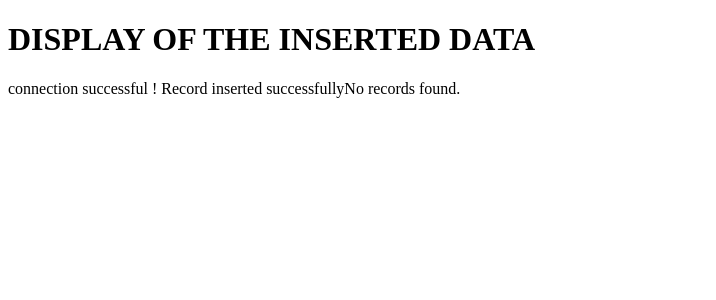
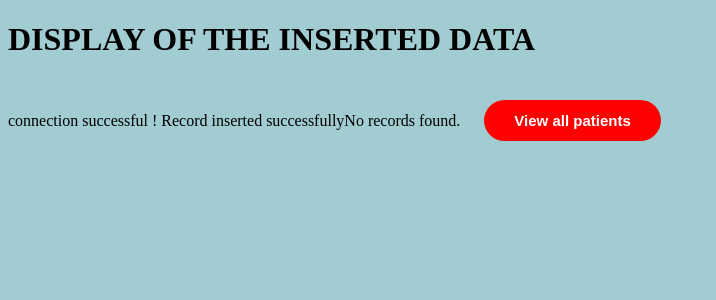
Before and after one commit to NgenoMark/Drug-Dispensing-Tool, a PHP site: page /displaysummary.php in a window 1280 px wide. Shown: the top 300 px of the page, without its empty margins (0-716 px from the left). Run offline with PHP 8.4, Linux system fonts and the light colour scheme; tables that the repository leaves empty or names only in its code hold one stand-in row (values such as "Sample post").

Commit message:
updated summary page

```diff
--- a/MePage/displaysummary.php
+++ b/MePage/displaysummary.php
@@ -1,15 +1,42 @@
 <!DOCTYPE html>
 <!-- This code fetches the details of the patient after the doctor has submitted and displays them in a table -->
 <html>
-  <style>
-    table, th, td {
-      border: 1px solid black;
-    }
-    th, td {
-      background-color: #96D4D6;
-      border-style: solid;
-    }
-  </style>
+<style>
+  body {
+    background-color: #A1CCD1;
+  }
+
+  table {
+    width: 100%;
+    border-collapse: collapse;
+  }
+
+  th, td {
+    border: 1px solid black;
+    padding: 8px;
+    background-color: #96D4D6;
+    text-align: left;
+  }
+
+  button {
+            border: none;
+            background: red;
+            padding: 12px 30px;
+            border-radius: 30px;
+            color: white;
+            font-weight: bold;
+            font-size: 15px;
+            transition: .4s;
+            margin: 20px;
+        }
+
+button:hover {
+            background-color: green;
+            transition: scale(1.3);
+            cursor: pointer;
+        }
+</style>
+
 <body>
   <h1>DISPLAY OF THE INSERTED DATA</h1>
 
@@ -23,18 +50,18 @@
   $FirstName = isset($_POST["fname"]) ? $_POST["fname"] : "";
   $LastName = isset($_POST["lname"]) ? $_POST["lname"] : "";
   $PatientIllness = isset($_POST["illness"]) ? $_POST["illness"] : "";
-  $PatientPrescription = isset($_POST["prescription"]) ? $_POST["prescription"] : "";
+  /* $PatientPrescription = isset($_POST["prescription"]) ? $_POST["prescription"] : ""; */
   $DrugsPrescribed = isset($_POST["drugp"]) ? $_POST["drugp"] : "";
 
 
   // Inserts the record into the database
 
  // Inserts the record into the database
-$sql = "INSERT INTO doctorsummary (PatientSSN, FirstName, LastName, PatientIllness, PatientPrescription, DrugsPrescribed)
-VALUES (?, ?, ?, ?, ?, ?)";
+$sql = "INSERT INTO doctorsummary (PatientSSN, FirstName, LastName, PatientIllness,DrugsPrescribed)
+VALUES (?, ?, ?, ?, ?)";
 
 $stmt = $conn->prepare($sql);
-$stmt->bind_param("ssssss", $PatientSSN, $FirstName, $LastName, $PatientIllness, $PatientPrescription, $DrugsPrescribed);
+$stmt->bind_param("sssss", $PatientSSN, $FirstName, $LastName, $PatientIllness , $DrugsPrescribed);
 
 if ($stmt->execute()) {
 echo "Record inserted successfully";
@@ -44,8 +71,8 @@ echo "Could not insert record: " . $stmt->error;
 
 
   // Prepare the SQL statement
-  $stmt = $conn->prepare("SELECT * FROM doctorsummary WHERE PatientSSN = ? AND FirstName = ? AND LastName = ? AND PatientIllness = ?  AND PatientPrescription = ? AND DrugsPrescribed = ? ");
-  $stmt->bind_param("ssssss", $PatientSSN, $FirstName, $LastName, $PatientIllness, $PatientPrescription, $DrugsPrescribed);
+  $stmt = $conn->prepare("SELECT * FROM doctorsummary WHERE PatientSSN = ? AND FirstName = ? AND LastName = ? AND PatientIllness = ? AND DrugsPrescribed = ? ");
+  $stmt->bind_param("sssss", $PatientSSN, $FirstName, $LastName, $PatientIllness, $DrugsPrescribed);
 
   // Execute the prepared statement
   $stmt->execute();
@@ -62,7 +89,6 @@ echo "Could not insert record: " . $stmt->error;
                   <th>First name</th>
                   <th>Last name</th>
                   <th>Patient Illness</th>
-                  <th style="width:400%">Patients Prescription</th>
                   <th>Drug Prescribed</th>
               </tr>';
 
@@ -71,8 +97,7 @@ echo "Could not insert record: " . $stmt->error;
                       <td>".$row['PatientSSN']."</td>
                       <td>".$row['FirstName']."</td>
                       <td>".$row['LastName']."</td>
-                      <td>".$row['PatientIllness']."</td>
-                      <td>".$row['PatientPrescription']."</td>
+                      <td>".$row['Patientillness']."</td>
                       <td>".$row['DrugsPrescribed']."</td>
                   </tr>";
           }
@@ -89,5 +114,12 @@ echo "Could not insert record: " . $stmt->error;
   $stmt->close();
   $conn->close();
   ?>
+
+  <button onclick = "redirectToAllPatients()"> View all patients </button>
+  <script>
+    function redirectToAllPatients(){
+      window.location.href = 'fetch.php';
+    }
+  </script>
 </body>
 </html>
```
